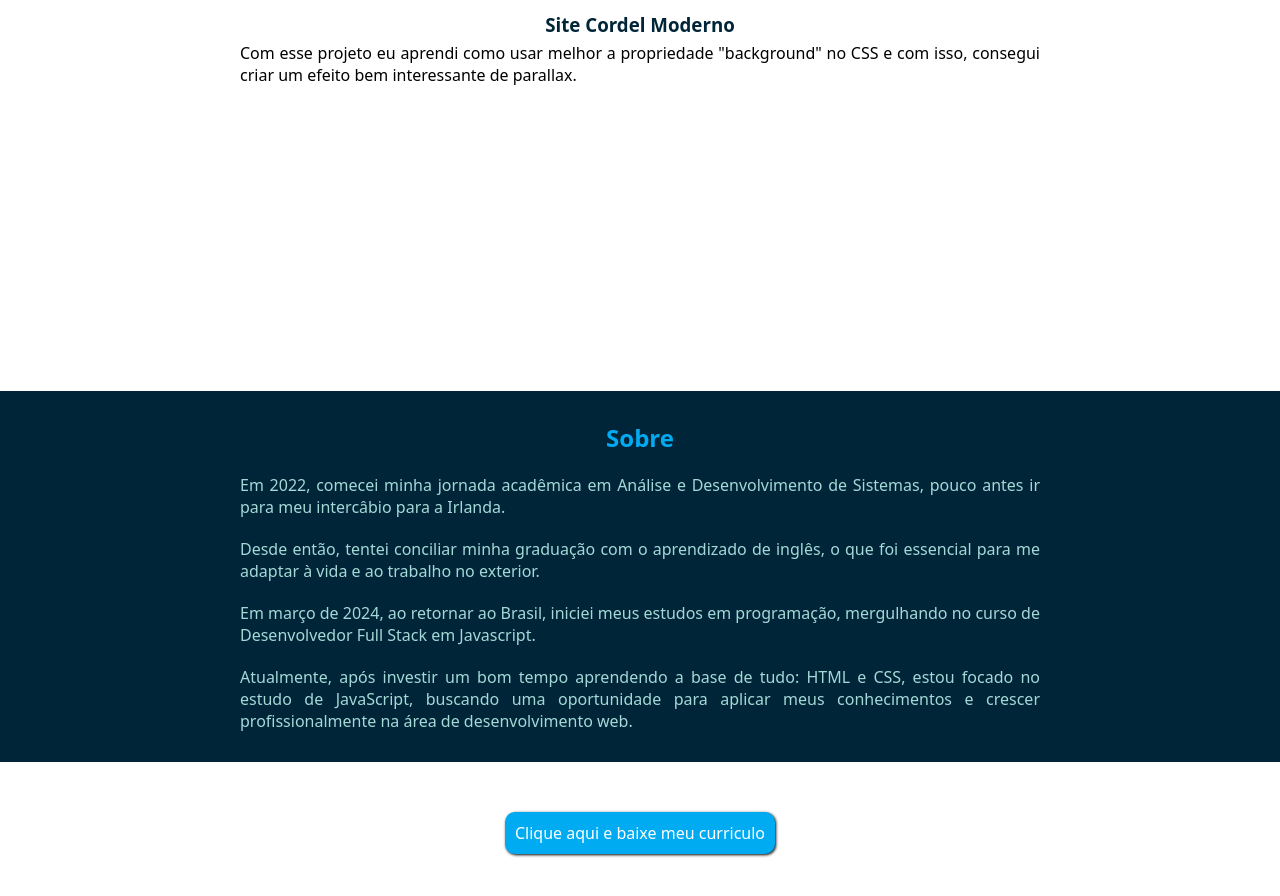
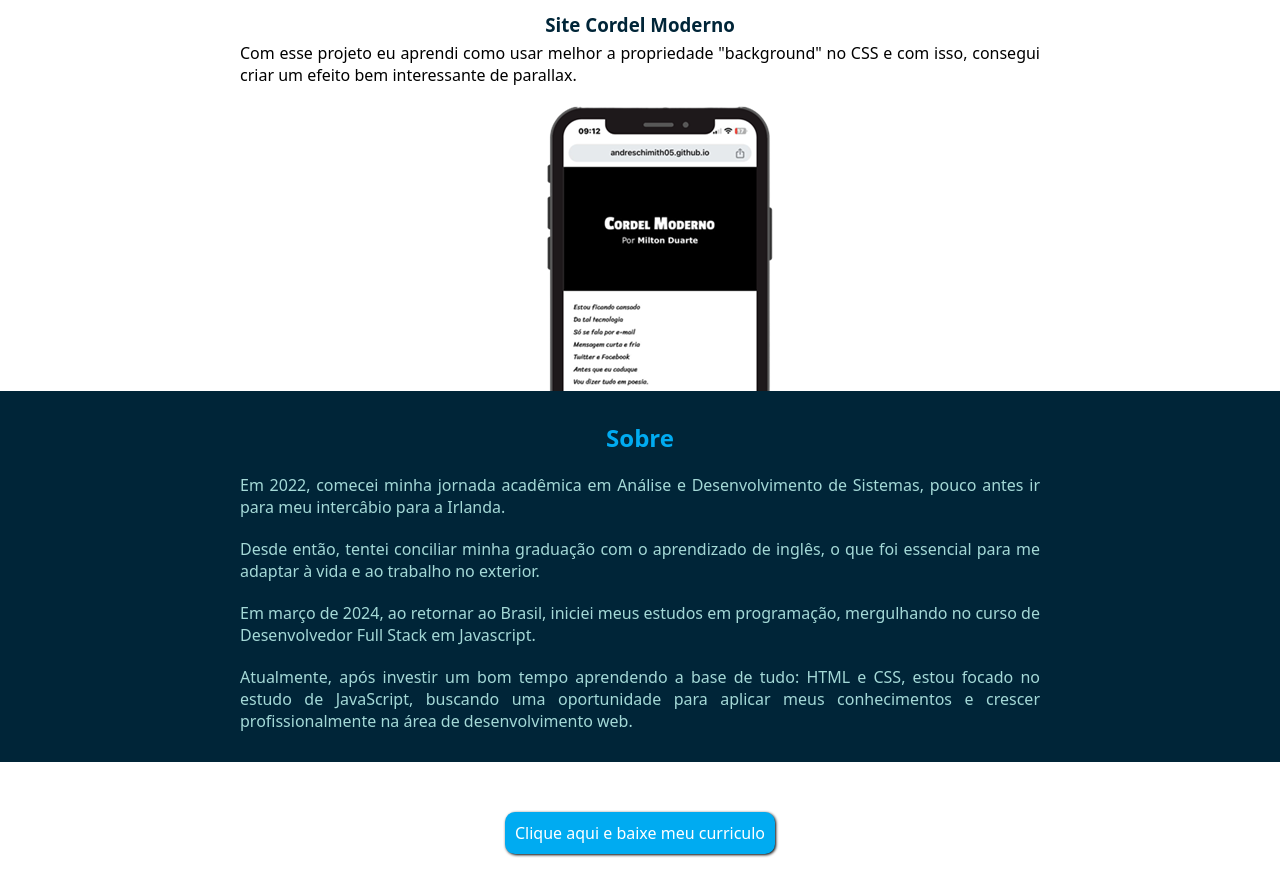
Before and after one commit to AndreSchimith05/github-portifolio, a plain HTML site: page index.html in a window 1280 px wide. Shown: the part 1151-2047 px from the top of the page. Drawn offline with nearby package versions, Linux system fonts and the light colour scheme.

Commit message:
Update index.html

```diff
--- a/index.html
+++ b/index.html
@@ -59,7 +59,7 @@
                     </p>
                     <picture>
                         <source media="(max-width: 767px)" srcset="../imagens/cordel.png">
-                        <img src="" alt="">
+                        <img src="../imagens/cordel.png" alt="">
                     </picture>
                 </article>
             </section>
```
